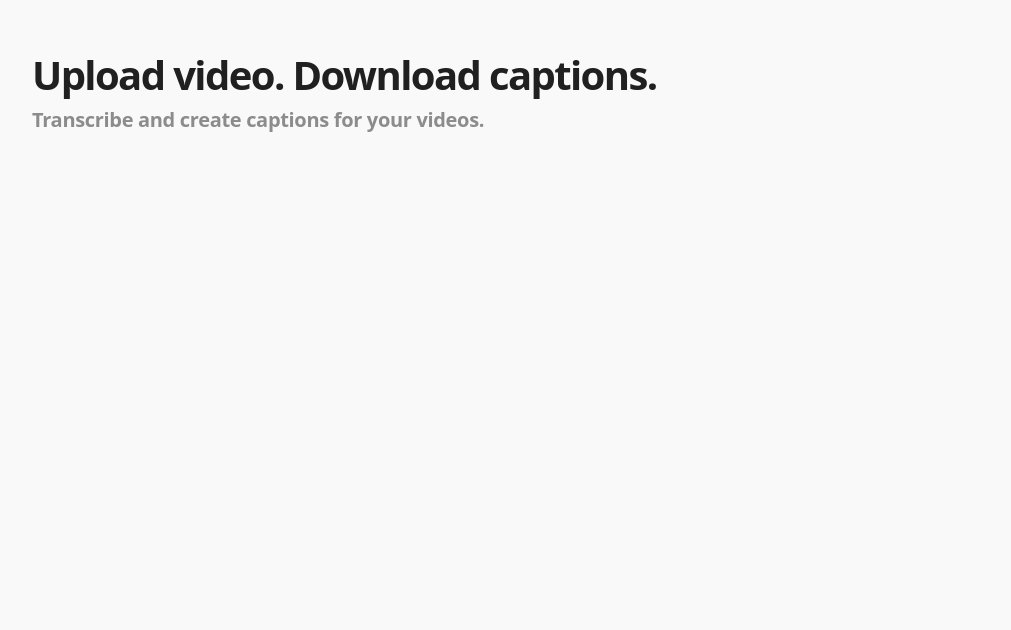
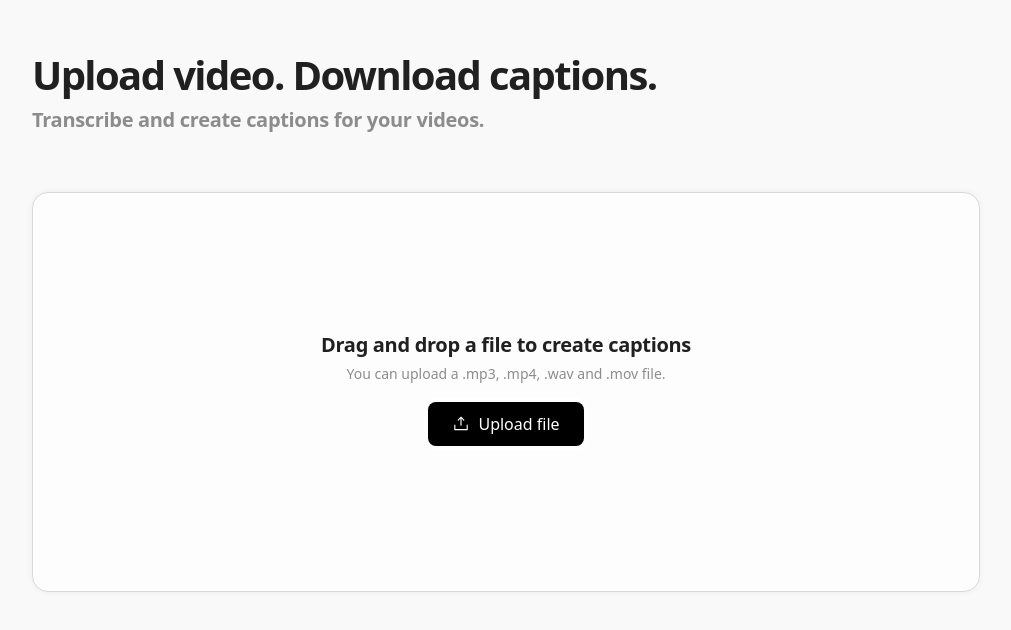
Before and after one commit to Haberkamp/cappy, a Next.js app: page / in a window 1280 px wide. Shown: the part 120-750 px from the top of the page, without its empty margins (134-1145 px from the left). Built offline with nearby package versions, Linux system fonts and the light colour scheme.

Commit message:
chore: add upload box

```diff
--- a/src/app/page.tsx
+++ b/src/app/page.tsx
@@ -5,10 +5,7 @@ import { motion } from "motion/react";
 export default function Home() {
   return (
     <div className="container px-4 max-w-[980px] mx-auto pt-[180px]">
-      <motion.h1
-        className="font-semibold capped-text-heading tracking-tighter text-neutral-1200"
-        style={{ width: "max-content" }}
-      >
+      <motion.h1 className="font-semibold capped-text-heading tracking-tighter text-neutral-1200 w-auto">
         <motion.span
           initial={{ opacity: 0, filter: "blur(4px)", scale: 0.98 }}
           animate={{ opacity: 1, filter: "blur(0px)", scale: 1 }}
@@ -33,11 +30,50 @@ export default function Home() {
         initial={{ opacity: 0, filter: "blur(4px)", scale: 0.99 }}
         animate={{ opacity: 1, filter: "blur(0px)", scale: 1 }}
         transition={{ duration: 0.5, delay: 1 }}
-        className="font-semibold capped-text-subheading tracking-tight text-neutral-900"
-        style={{ width: "max-content" }}
+        className="font-semibold capped-text-subheading tracking-tight text-neutral-900 w-auto text-balance"
       >
         Transcribe and create captions for your videos.
       </motion.p>
+
+      <div className="pt-16"></div>
+
+      <div
+        className="border border-neutral-600 w-full min-h-[400px] rounded-2xl bg-neutral-100 grid place-items-center px-8"
+        style={{ boxShadow: "0 0 7px 0 rgba(0, 0, 0, 0.05)" }}
+      >
+        <div className="flex flex-col items-center">
+          <p className="text-center font-semibold capped-text-subheading text-neutral-1200 tracking-tight text-balance">
+            Drag and drop a file to create captions
+          </p>
+
+          <div className="pt-4"></div>
+
+          <p className="text-center capped-text-body text-neutral-900 text-balance">
+            You can upload a .mp3, .mp4, .wav and .mov file.
+          </p>
+
+          <div className="pt-6"></div>
+
+          <button
+            className="text-white bg-black flex items-center gap-2 px-6 min-h-11 rounded-lg focus-visible:outline-accent-900 outline-offset-2 outline-2 cursor-pointer select-none"
+            type="button"
+          >
+            <svg
+              aria-hidden="true"
+              xmlns="http://www.w3.org/2000/svg"
+              width="32"
+              height="32"
+              fill="currentColor"
+              viewBox="0 0 256 256"
+              style={{ width: "18px", height: "18px" }}
+            >
+              <path d="M224,144v64a8,8,0,0,1-8,8H40a8,8,0,0,1-8-8V144a8,8,0,0,1,16,0v56H208V144a8,8,0,0,1,16,0ZM93.66,77.66,120,51.31V144a8,8,0,0,0,16,0V51.31l26.34,26.35a8,8,0,0,0,11.32-11.32l-40-40a8,8,0,0,0-11.32,0l-40,40A8,8,0,0,0,93.66,77.66Z"></path>
+            </svg>
+
+            <span>Upload file</span>
+          </button>
+        </div>
+      </div>
     </div>
   );
 }
```
